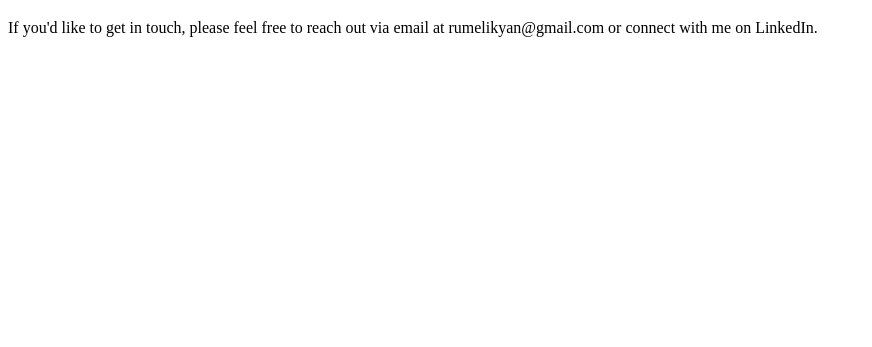
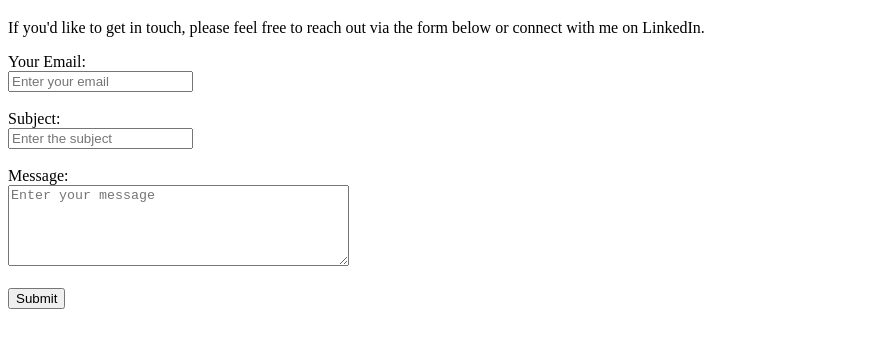
Before and after one commit to rumelikyan/portfolio, a plain HTML site: page contact/index.html in a window 1280 px wide. Shown: the part 149-496 px from the top of the page, without its empty margins (0-872 px from the left). Drawn offline with Linux system fonts and the light colour scheme.

Commit message:
updated contact form

```diff
--- a/contact/index.html
+++ b/contact/index.html
@@ -16,6 +16,19 @@
         </ul>
     </nav>
     <h1>Contact</h1>
-    <p>If you'd like to get in touch, please feel free to reach out via email at rumelikyan@gmail.com or connect with me on LinkedIn.</p>
+    <p>If you'd like to get in touch, please feel free to reach out via the form below or connect with me on LinkedIn.</p>
+
+    <form action="mailto:rumelikyan@gmail.com" method="POST" enctype="text/plain">
+        <label for="email">Your Email:</label><br>
+        <input id="email" name="email" type="email" placeholder="Enter your email" required><br><br>
+
+        <label for="subject">Subject:</label><br>
+        <input id="subject" name="subject" placeholder="Enter the subject" required><br><br>
+
+        <label for="body">Message:</label><br>
+        <textarea id="body" name="body" rows="5" cols="40" placeholder="Enter your message" required></textarea><br><br>
+
+        <button>Submit</button>
+    </form>
 </body>
 </html>
```
